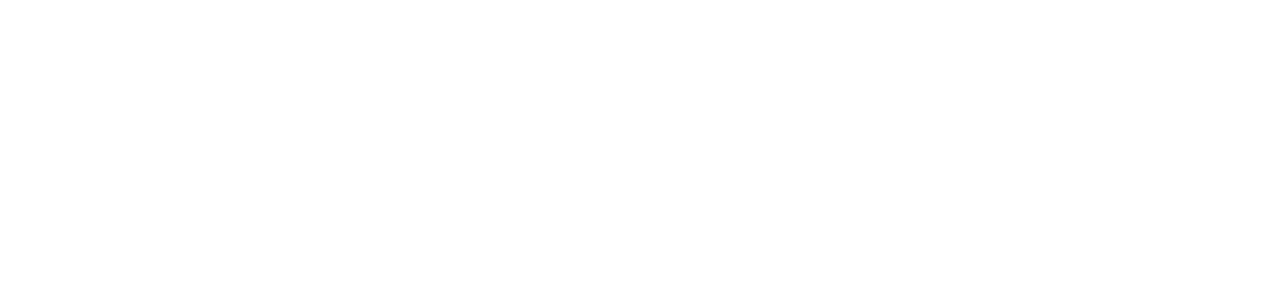
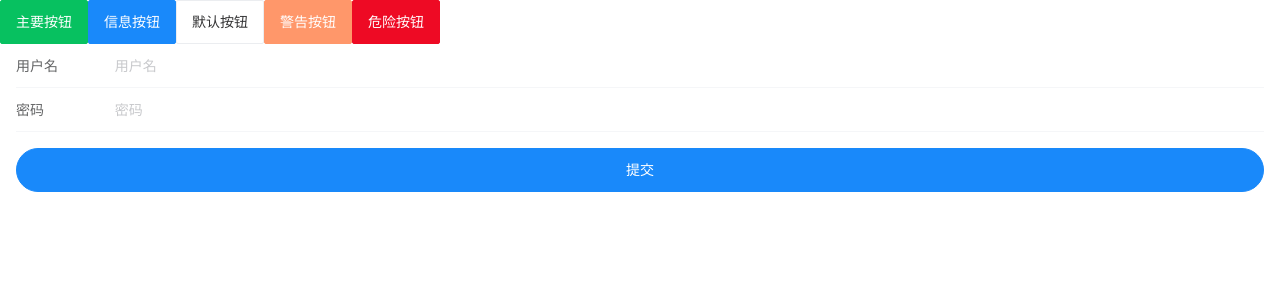
Before and after one commit to iceParper/heima-vue, a Vue app: page / in a window 1280 px wide. Shown: the top 300 px of the page. Built offline with nearby package versions, Linux system fonts and the light colour scheme.

Commit message:
day07 finished

```diff
--- a/babel.config.js
+++ b/babel.config.js
@@ -1,5 +1,3 @@
 module.exports = {
-  presets: [
-    '@vue/cli-plugin-babel/preset'
-  ]
+    presets: ['@vue/cli-plugin-babel/preset'],
 }
--- a/package.json
+++ b/package.json
@@ -9,6 +9,7 @@
   },
   "dependencies": {
     "core-js": "^3.8.3",
+    "vant": "^2.12.48",
     "vue": "^2.6.14"
   },
   "devDependencies": {
@@ -17,6 +18,7 @@
     "@vue/cli-plugin-babel": "~5.0.0",
     "@vue/cli-plugin-eslint": "~5.0.0",
     "@vue/cli-service": "~5.0.0",
+    "babel-plugin-import": "^1.13.5",
     "eslint": "^7.32.0",
     "eslint-plugin-vue": "^8.0.3",
     "vue-template-compiler": "^2.6.14"
--- a/src/App.vue
+++ b/src/App.vue
@@ -1,9 +1,62 @@
 <template>
-    <div id="app"></div>
+    <div id="app">
+        <van-button type="primary" @click="handleClick">主要按钮</van-button>
+        <van-button type="info">信息按钮</van-button>
+        <van-button type="default">默认按钮</van-button>
+        <van-button type="warning">警告按钮</van-button>
+        <van-button type="danger">危险按钮</van-button>
+        <van-form @submit="onSubmit">
+            <van-field
+                v-model="username"
+                name="用户名"
+                label="用户名"
+                placeholder="用户名"
+                :rules="[{ validator, message: '请填写用户名' }]"
+            />
+            <van-field
+                v-model="password"
+                type="password"
+                name="密码"
+                label="密码"
+                placeholder="密码"
+                :rules="[{ required: true, message: '请填写密码' }]"
+            />
+            <div style="margin: 16px">
+                <van-button round block type="info" native-type="submit">提交</van-button>
+            </div>
+        </van-form>
+    </div>
 </template>
 
 <script>
 export default {
     name: 'App',
-};
+    data() {
+        return {
+            username: '',
+            password: '',
+        }
+    },
+    methods: {
+        handleClick() {
+            this.$dialog
+                .alert({
+                    title: '标题',
+                    message: '弹窗内容',
+                })
+                .then(() => {
+                    // on confirm
+                })
+                .catch(() => {
+                    // on cancel
+                })
+        },
+        onSubmit(values) {
+            console.log('submit', values)
+        },
+        validator(val) {
+            return /1\d{10}/.test(val)
+        },
+    },
+}
 </script>
```
Also changed, not shown: src/main.js (+7 -4 lines), 1 other file (tests, documents, lock files or other folders).
